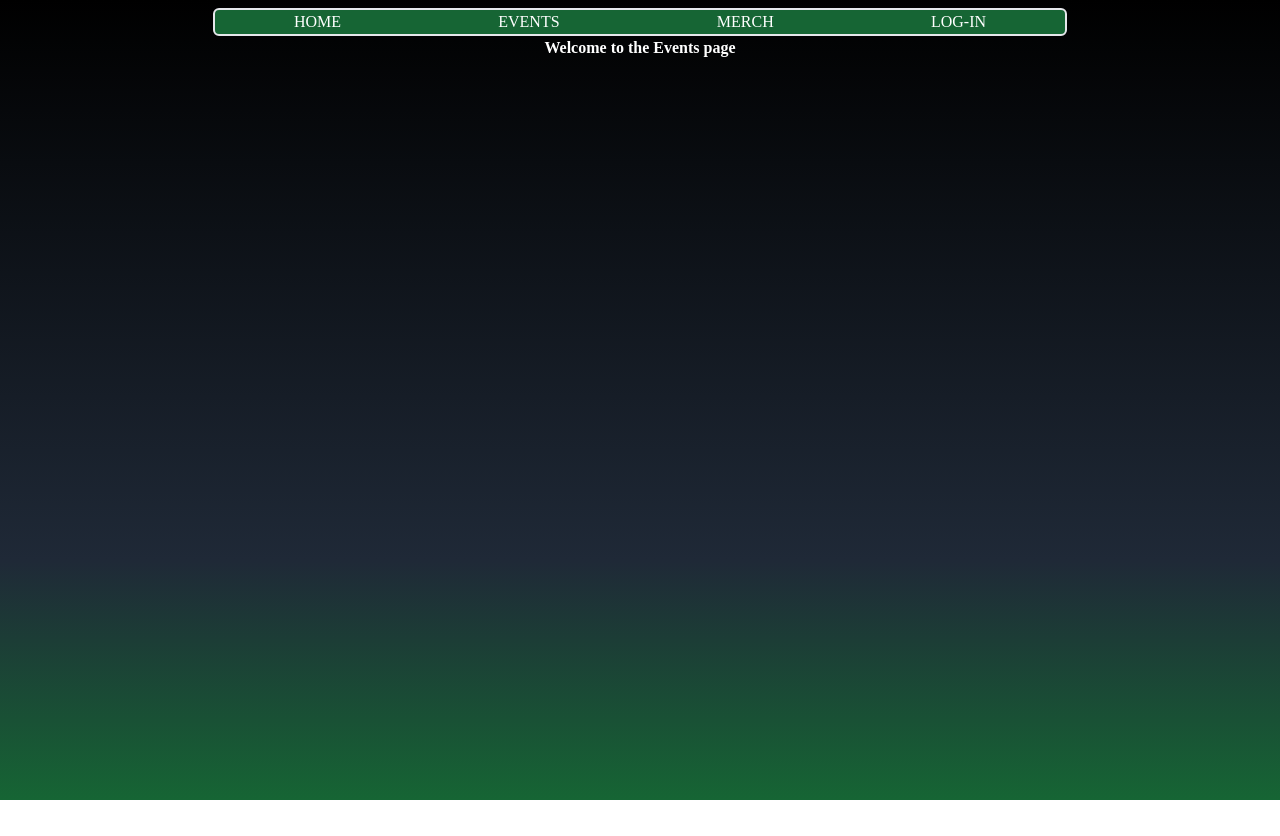
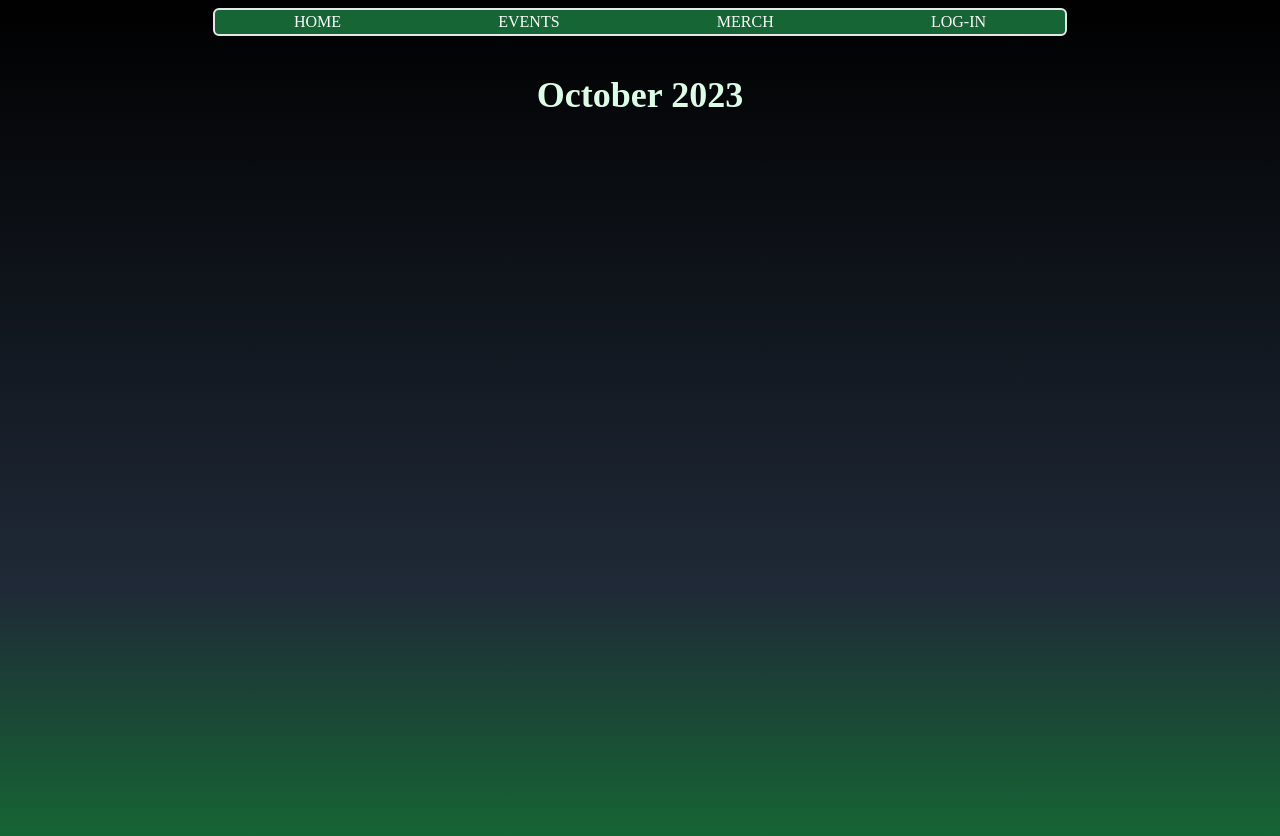
Before and after one commit to jordaz14/Ecom_Mahjong, a React (Vite) app in the folder client/: page /events in a window 1280 px wide. Before the commit the page ends 800 px from the top, so only its background shows below. Built offline with nearby package versions, Linux system fonts and the light colour scheme; a web font is replaced by a local one.

Commit message:
initial layout of events page

```diff
--- a/client/src/pages/Events.jsx
+++ b/client/src/pages/Events.jsx
@@ -1,9 +1,17 @@
+import CreateCarousel from "../components/CreateCarousel";
+import PageCarousel from "../components/PageCarousel";
+import TitleText from "../components/TitleText";
+
 function Events() {
-    return (
-      <>
-        <h1 className="text-white font-bold text-center">Welcome to the Events page</h1>
-        </>
-    );
-  }
+  return (
+    <>
+      <CreateCarousel>
+        <PageCarousel>
+          <TitleText>October 2023</TitleText>
+        </PageCarousel>
+      </CreateCarousel>
+    </>
+  );
+}
 
 export default Events;
```
